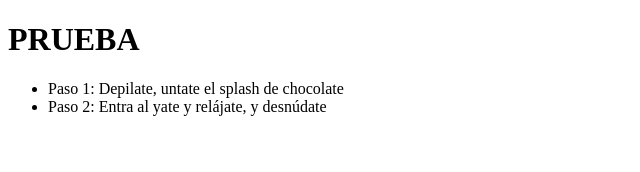
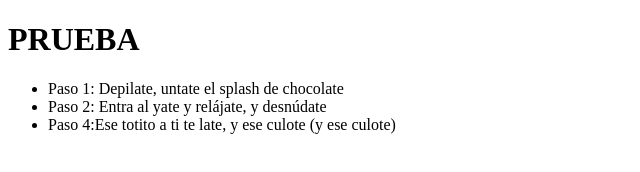
Before and after one commit to FranAtienza/ONline_AW, a plain HTML site: page index.html in a window 1280 px wide. Shown: the whole page, without its empty margins (0-640 px from the left). Drawn offline with Linux system fonts and the light colour scheme.

Commit message:
indexxx 1

```diff
--- a/index.html
+++ b/index.html
@@ -14,6 +14,11 @@
         <li>
             Paso 2: Entra al yate y relájate, y desnúdate
         </li>
+        <li>
+            Paso 4:Ese totito a ti te late, y ese culote (y ese culote)
+
+        </li>
     </UL>
+
 </body>
 </html>
```
